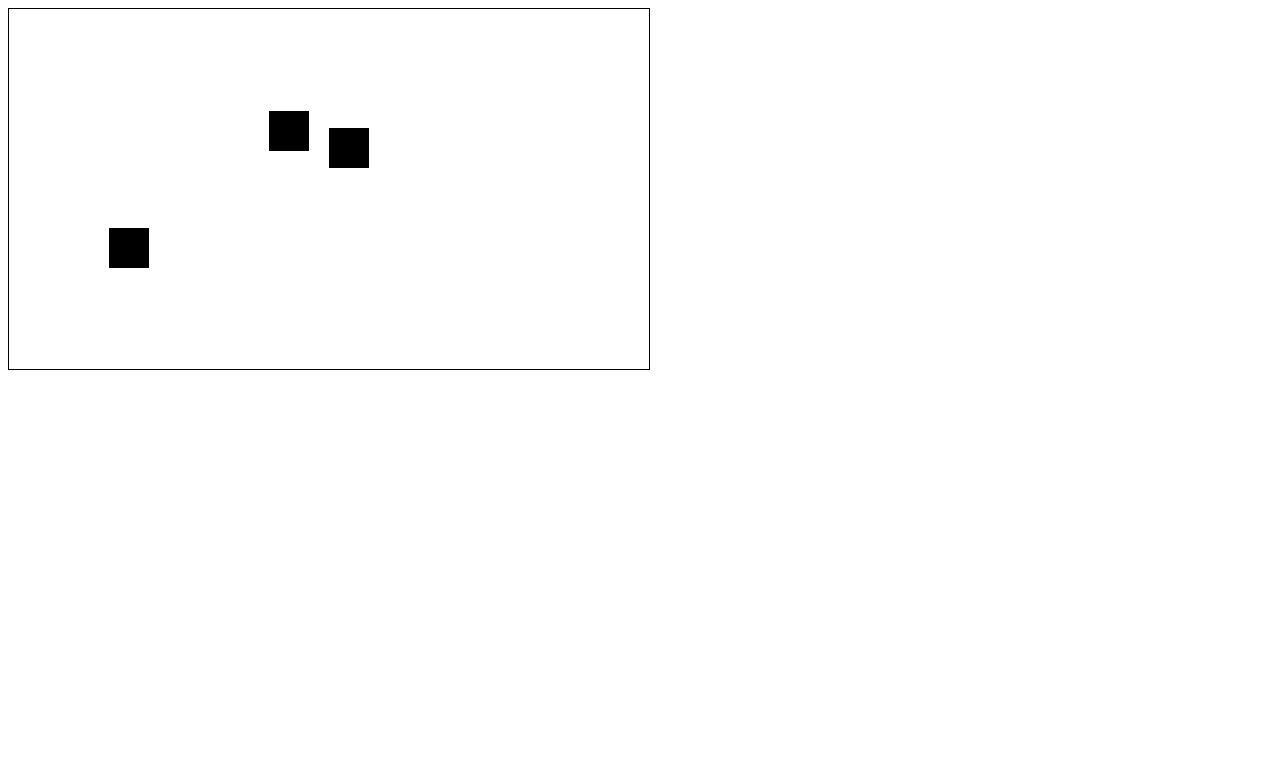
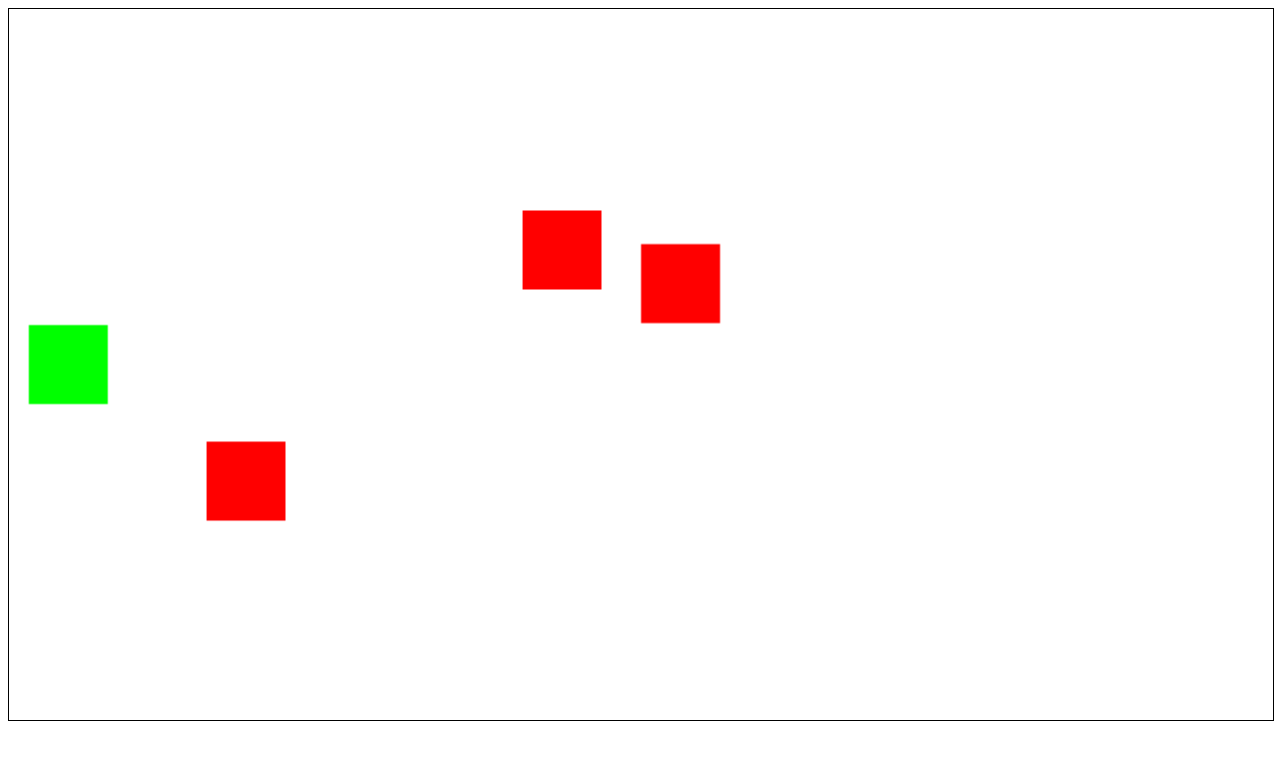
Before and after one commit to skaarminator/vigilant-spoon, a plain HTML site: page index.html in a window 1280 px wide. Drawn offline with Linux system fonts and the light colour scheme.

Commit message:
added eventlistener for mouse and touch events

```diff
--- a/index.html
+++ b/index.html
@@ -6,16 +6,21 @@
     <style>
       canvas{
         border: 1px solid black;
+        width:100%;
+      }
+      boydy{
+        padding: 0;
+        margin: 0;
+        background-color:black;
 
       }
-
 
     </style>
   </head>
   <body>
     <canvas width="640" height = "360" id = "myCanvas"></canvas>
     <script>
-
+        window.addEventListener('load', function(){
           var enemies = [
             {
               x: 100,
@@ -39,15 +44,38 @@
               h: 40
             }
           ]
+          var player = {
+            x: 10,
+            y: 160,
+            speedX: 2,
+            w: 40,
+            h: 40,
+            isMoving: false};
           var canvas = document.getElementById("myCanvas");
           var ctx = canvas.getContext("2d");
           var blueZone, greenZone;
           var GAME_HEIGHT = 360;
           var GAME_WIDTH = 640;
 
+          var movePlayer = function(){
+            player.isMoving = true;
+          }
+
+          var stopPlayer = function(){
+            player.isMoving = false;
+          }
+
+          canvas.addEventListener("mousedown", movePlayer);
+          canvas.addEventListener("mouseup", stopPlayer);
+          canvas.addEventListener("touchstart", movePlayer);
+          canvas.addEventListener("touchend", stopPlayer);
+
+
           var update = function(){
 
-          var n = enemies.length;
+            if (player.isMoving){
+              player.x += player.speedX;
+            }
             enemies.forEach(function(element, index){
               element.y += element.speedY;
               if(element.y <= 10){
@@ -66,11 +94,13 @@
           var draw = function(){
             ctx.clearRect(0,0, GAME_WIDTH, GAME_HEIGHT);
 
-          var n = enemies.length;
+
             enemies.forEach(function(element, index){
+              ctx.fillStyle = "#FF0000"
               ctx.fillRect(element.x, element.y, element.w, element.h);
             });
-
+            ctx.fillStyle = "#00FF00";
+            ctx.fillRect(player.x, player.y, player.w, player.h);
           };
 
           var step = function(){
@@ -82,6 +112,7 @@
           };
 
           step();
+        });
     </script>
   </body>
 </html>
```
Lines whose indentation alone changed are shown as unchanged.
